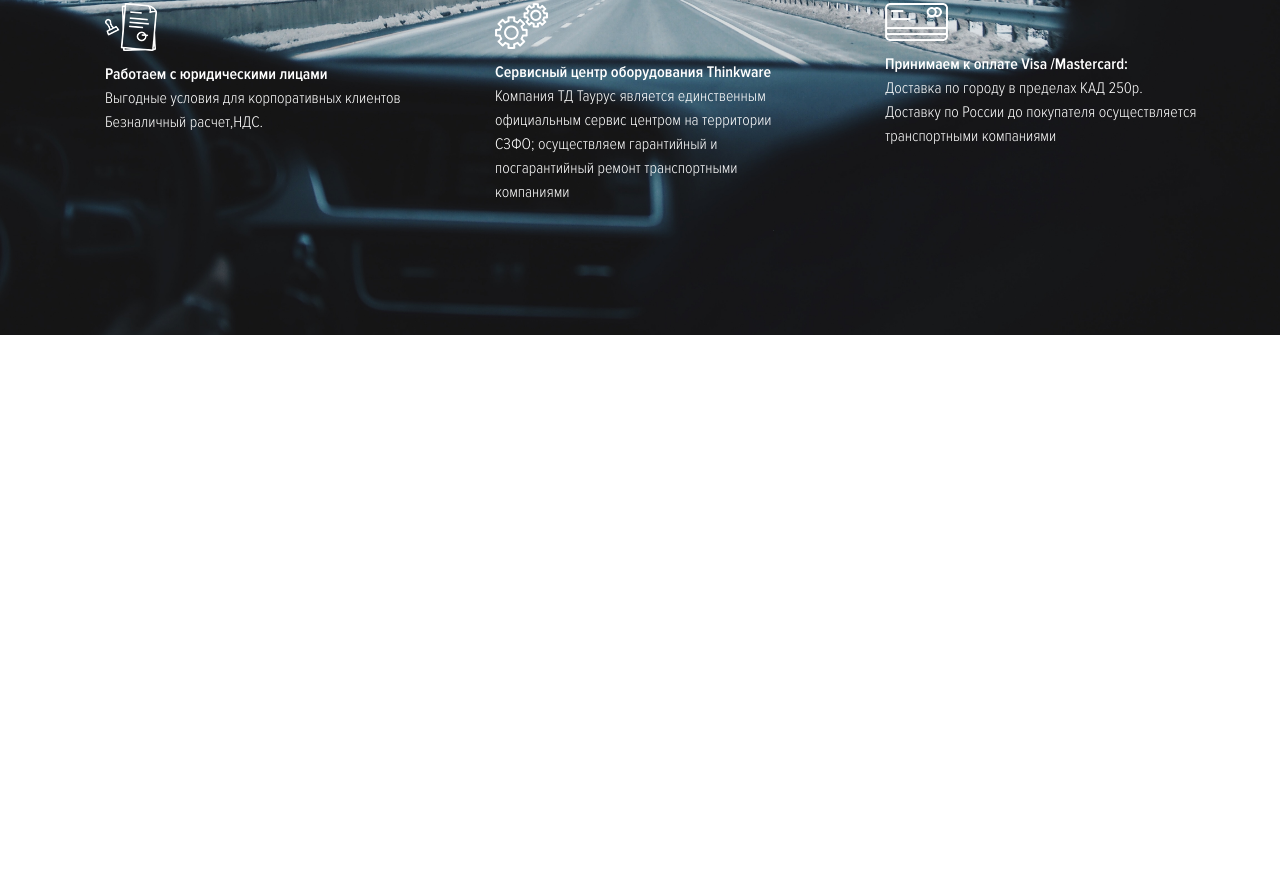
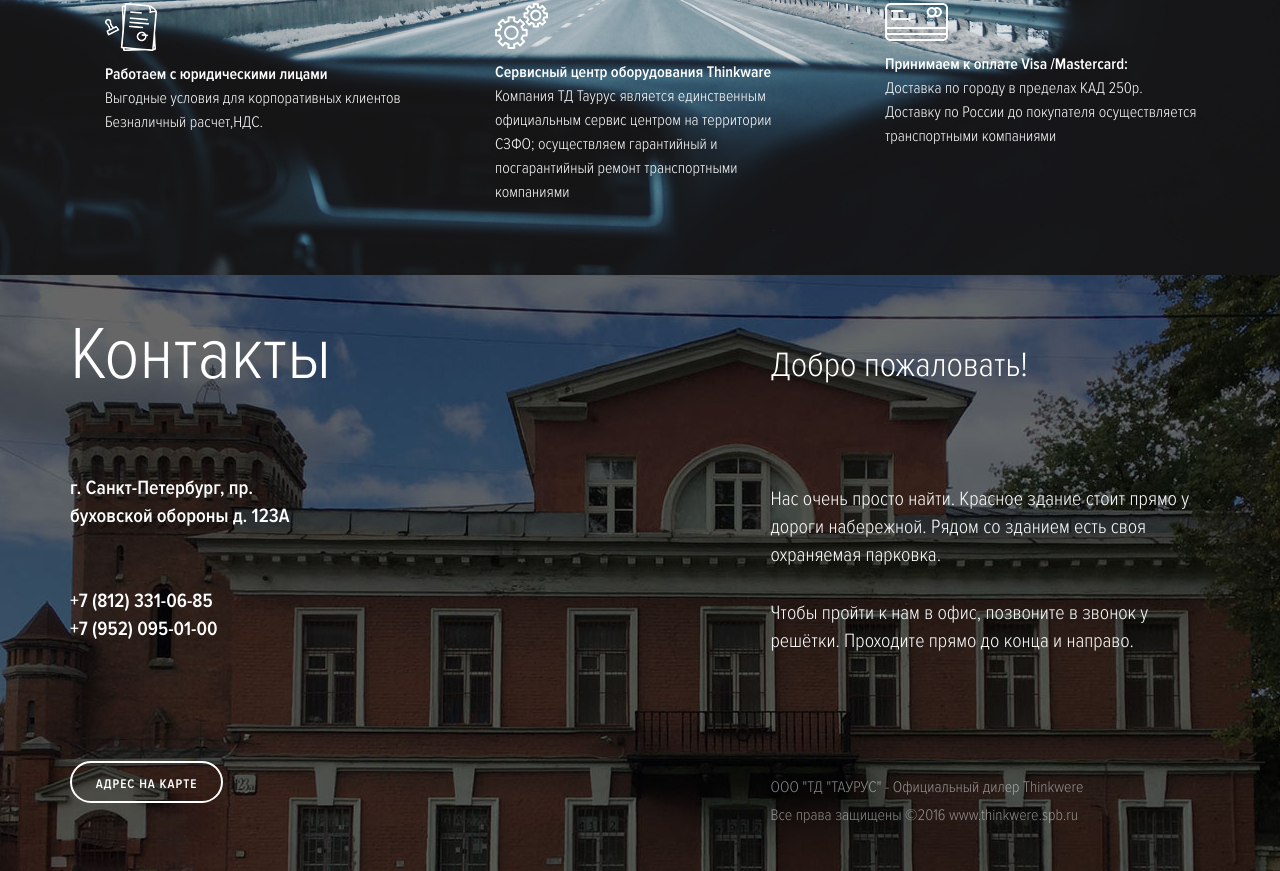
Before and after one commit to MrVladevoit/Thinkware, a website: page src/html/index.html in a window 1280 px wide. Shown: the part 5079-5950 px from the top of the page. Before the commit the page ends 5414 px from the top, so only its background shows below. Drawn offline with nearby package versions, Linux system fonts and the light colour scheme; files that its build step writes are made by us from their sources; files whose address does not match are found by name; a web font is replaced by a local one.

Commit message:
Add conctacts section

```diff
--- a/src/html/include/contacts.html
+++ b/src/html/include/contacts.html
@@ -0,0 +1,24 @@
+<!-- contacts -->
+<section id="contacts" class="contacts clearfix">
+	<div class="container">
+		<div class="row">
+			<div class="col-sm-7">
+				<h2 class="section_title_white contacts_section_title contacts_inner-1">Контакты</h2>
+				<div class="contacts_adress contacts_inner-2">г. Санкт-Петербург, пр. буховской обороны д. 123А</div>
+				<div class="contacts_adress ">
+					<a href="tel:+78123310685" title="позвонить">+7 (812) 331-06-85</a>
+					<a href="tel:+79520950100" title="позвонить">+7 (952) 095-01-00</a>
+				</div>
+				<div class="contacts_map contacts_inner-3"><button class="btn btn-light" type="button">Адрес на карте</button></div>
+			</div>
+			<div class="col-sm-5 contacts__welcome">
+				<div class="contacts_title contacts_inner-1">Добро пожаловать!</div>
+				<div class="contacts_text contacts_inner-2">
+					<p>Нас очень просто найти. Красное здание стоит прямо у дороги набережной. Рядом со зданием есть своя охраняемая парковка.</p>
+					<p>Чтобы пройти к нам в офис, позвоните в звонок у решётки. Проходите прямо до конца и направо.</p>
+				</div>
+				<div class="contacts_company contacts_inner-3">ООО "ТД "ТАУРУС" - Официальный дилер Thinkwere <br>Все права защищены ©2016 www.thinkwere.spb.ru</div>
+			</div>
+		</div>
+	</div>
+</section>
--- a/src/sass/sections/_advantages.scss
+++ b/src/sass/sections/_advantages.scss
@@ -5,7 +5,7 @@
 .advantages{
 	padding-top: 16px;
 	padding-left: 28px;
-	padding-bottom: 100px;
+	padding-bottom: 40px;
 	width: 100%;
 	background: url(../images/inside.jpg) no-repeat top center;
 	background-size: cover;
--- a/src/sass/sections/_contacts.scss
+++ b/src/sass/sections/_contacts.scss
@@ -0,0 +1,64 @@
+/* ==========================================================================
+	 CONTACTS
+	 ========================================================================== */
+.contacts{
+	background:#000 url('../images/adress.jpg') center top no-repeat;
+	background-size: cover;
+	min-height: 596px;
+	color: #fff;
+}
+.contacts_adress{
+	width: 231px;
+	margin: 0px 0px 57px;
+}
+.contacts_adress,
+.contacts_adress a{
+	display: block;
+	font-size: 20px;
+	font-weight: 600;
+	line-height: 28px;
+	&:hover{
+		color: #fff;
+	}
+}
+.contacts_section_title{
+	font-size: 75px;
+	font-weight: 300;
+	line-height: 69px;
+	margin: 0;
+}
+.contacts_title{
+	font-size: 35px;
+	font-weight: 300;
+	line-height: 69px;
+	padding-top: 11px;
+}
+.contacts__welcome{
+	padding-left: 33px;
+}
+.contacts_text{
+	p{
+		font-size: 20px;
+		font-weight: 300;
+		line-height: 28px;
+		color: #fff;
+		margin: 0px 0px 30px;
+	}
+}
+.contacts_company{
+	opacity: 0.5;
+	color: white;
+	font-size: 16px;
+	font-weight: 300;
+	line-height: 28px;
+}
+.contacts_inner-1{
+	margin-top: 45px;
+}
+.contacts_inner-2{
+	margin-top: 85px;
+}
+.contacts_inner-3{
+	margin-top: 118px;
+}
+/* end contacts*/
```
Also changed, not shown: build/css/app.css, build/css/app.min.css, build/images/adress.jpg (added), build/index.html.
